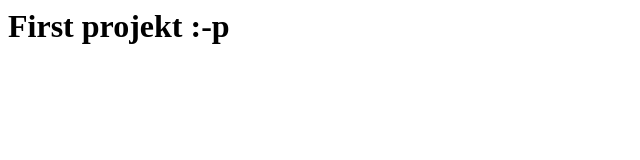
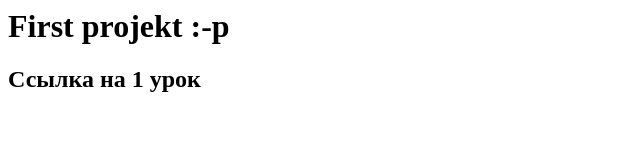
Before and after one commit to Divider13/WebsiteCreationTraining, a plain HTML site: page index.html in a window 1280 px wide. Shown: the whole page, without its empty margins (0-640 px from the left). Drawn offline with Linux system fonts and the light colour scheme.

Commit message:
Update index.html

```diff
--- a/index.html
+++ b/index.html
@@ -1,4 +1,6 @@
 <h1>First projekt :-p </h1>
 
-
+<body>
+  <h2>Ссылка на 1 урок</h2>
 <a href="https://github.com/Divider13/WebsiteCreationTraining/edit/main/faq.html>Помощь</a>
+</body>
```
